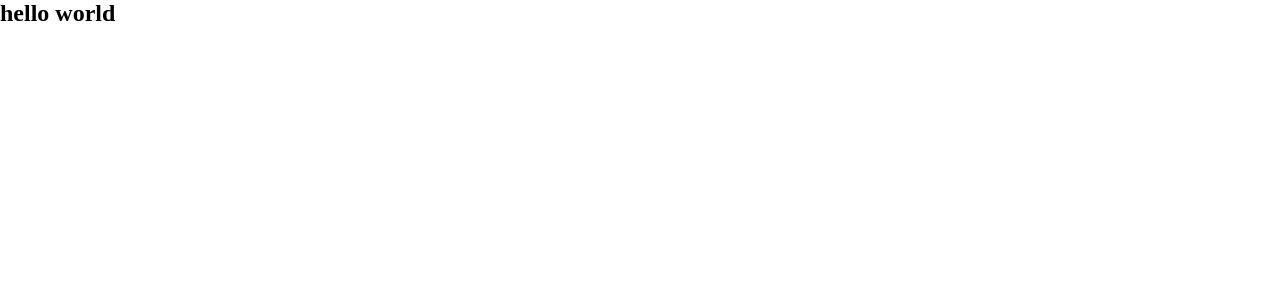
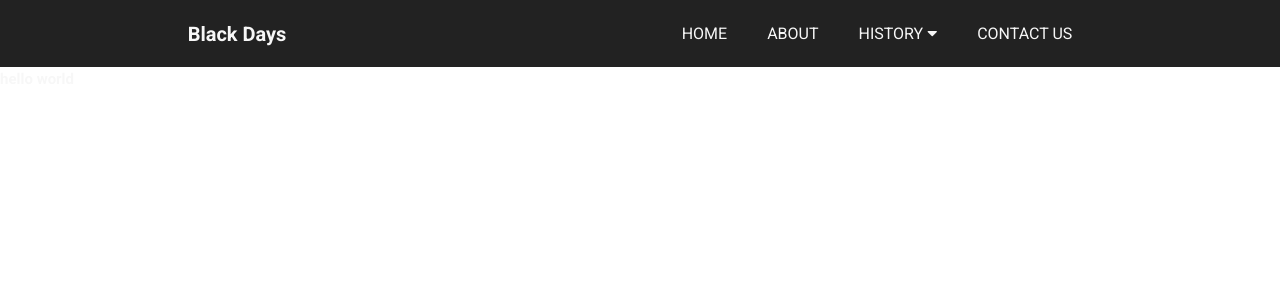
Before and after one commit to htutwaiphyoe/blackdays, a React (Create React App) app: page / in a window 1280 px wide. Shown: the top 300 px of the page. Built offline with nearby package versions, Linux system fonts and the light colour scheme.

Commit message:
#add: integrating navigation

```diff
--- a/public/index.html
+++ b/public/index.html
@@ -7,7 +7,7 @@
         <meta name="theme-color" content="#000000" />
         <meta
             name="description"
-      content="Web site created using create-react-app"
+            content="Black days. History of Burma (Myanmar). 21st century version. This is what our generation-z did in Military Government Era."
         />
         <link rel="apple-touch-icon" href="%PUBLIC_URL%/logo192.png" />
         <!--
@@ -24,7 +24,20 @@
       work correctly both with client-side routing and a non-root public URL.
       Learn how to configure a non-root public URL by running `npm run build`.
     -->
-    <title>React App</title>
+        <!-- google font cdn -->
+        <link rel="preconnect" href="https://fonts.gstatic.com" />
+        <link
+            href="https://fonts.googleapis.com/css2?family=Roboto:ital,wght@0,100;0,300;0,400;0,500;0,700;0,900;1,100;1,300;1,400;1,500;1,700;1,900&display=swap"
+            rel="stylesheet"
+        />
+        <!-- fontawesome cdn -->
+        <link
+            rel="stylesheet"
+            href="https://pro.fontawesome.com/releases/v5.10.0/css/all.css"
+            integrity="sha384-AYmEC3Yw5cVb3ZcuHtOA93w35dYTsvhLPVnYs9eStHfGJvOvKxVfELGroGkvsg+p"
+            crossorigin="anonymous"
+        />
+        <title>Black Days | History of Burma</title>
     </head>
     <body>
         <noscript>You need to enable JavaScript to run this app.</noscript>
@@ -38,6 +51,5 @@
 
       To begin the development, run `npm start` or `yarn start`.
       To create a production bundle, use `npm run build` or `yarn build`.
-    -->
-  </body>
+    --></body>
 </html>
--- /dev/null
+++ b/src/components/Navigation/Navigation.js
@@ -0,0 +1,29 @@
+import "./Navigation.scss";
+
+const Navigation = (props) => {
+    return (
+        <nav className="Navigation">
+            <h1>Black Days</h1>
+            <ul>
+                <li>
+                    <a href="#" title="Home">
+                        HOME
+                    </a>
+                </li>
+                <li>
+                    <a href="#">ABOUT</a>
+                </li>
+                <li>
+                    <a href="#">
+                        HISTORY <i class="fas fa-caret-down"></i>
+                    </a>
+                </li>
+                <li>
+                    <a href="#">CONTACT US</a>
+                </li>
+            </ul>
+        </nav>
+    );
+};
+
+export default Navigation;
--- /dev/null
+++ b/src/components/Navigation/Navigation.scss
@@ -0,0 +1,27 @@
+@import "../../sass/_variables.scss";
+
+.Navigation {
+    width: 100%;
+    background: #222;
+    display: flex;
+    justify-content: space-around;
+    align-items: center;
+    & h1 {
+        font-size: 2rem;
+    }
+    & ul {
+        display: flex;
+        justify-content: center;
+        align-items: center;
+        list-style: none;
+
+        & li {
+            padding: 2rem 2rem;
+        }
+    }
+    & a {
+        color: $foreground;
+        font-size: 1.6rem;
+        text-decoration: none;
+    }
+}
--- a/src/index.css
+++ /dev/null
@@ -1,7 +0,0 @@
-*,
-*::before,
-*::after {
-    margin: 0;
-    padding: 0;
-    box-sizing: inherit;
-}
--- a/src/index.js
+++ b/src/index.js
@@ -1,7 +1,9 @@
 import React from "react";
 import ReactDOM from "react-dom";
-import "./index.css";
-import App from "./App";
+
+
+import "./sass/index.scss";
+import App from "./pages/App";
 import reportWebVitals from "./reportWebVitals";
 
 ReactDOM.render(
--- a/src/App.js
+++ b/src/pages/App.js
@@ -1,7 +1,7 @@
 import { BrowserRouter as Router, Route, Switch } from "react-router-dom";
 
-import Layout from "./pages/Layout/Layout";
-import Home from "./pages/Home/Home";
+import Layout from "./Layout/Layout";
+import Home from "./Home/Home";
 
 import "./App.css";
 
--- a/src/pages/Layout/Layout.js
+++ b/src/pages/Layout/Layout.js
@@ -1,5 +1,13 @@
+import { Fragment } from "react";
+
+import Navigation from "../../components/Navigation/Navigation";
 const Layout = (props) => {
-    return <main>{props.children}</main>;
+    return (
+        <Fragment>
+            <Navigation />
+            <main>{props.children}</main>
+        </Fragment>
+    );
 };
 
 export default Layout;
--- /dev/null
+++ b/src/sass/_base.scss
@@ -0,0 +1,19 @@
+
+
+*,
+*::before,
+*::after {
+    margin: 0;
+    padding: 0;
+    box-sizing: inherit;
+}
+html {
+    font-size: 62.5%;
+    box-sizing: border-box;
+}
+body {
+    font-weight: 400;
+    line-height: 1.7;
+    color: $foreground;
+    font-family: "Roboto", sans-serif;
+}
--- /dev/null
+++ b/src/sass/_variables.scss
@@ -0,0 +1 @@
+$foreground: #f7f7f7;
--- /dev/null
+++ b/src/sass/index.scss
@@ -0,0 +1,2 @@
+@import "_variables.scss";
+@import "_base.scss";
```
Also changed, not shown: src/pages/App.css (added), src/sass/_mixins.scss (added), 2 other files (tests, documents, lock files or other folders). Lines whose indentation alone changed are shown as unchanged.
